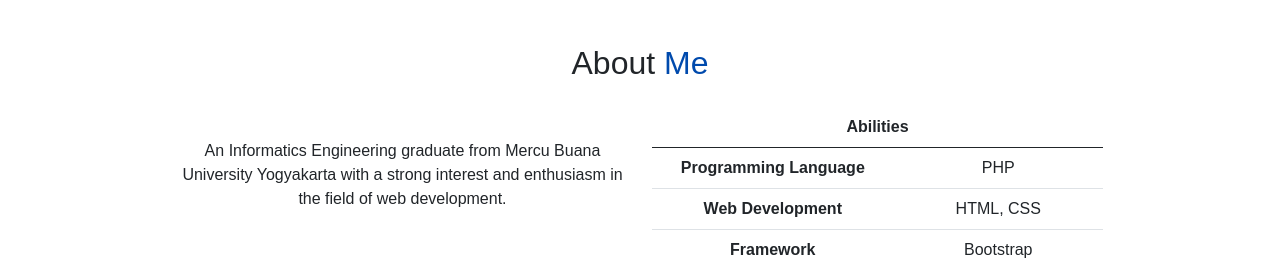
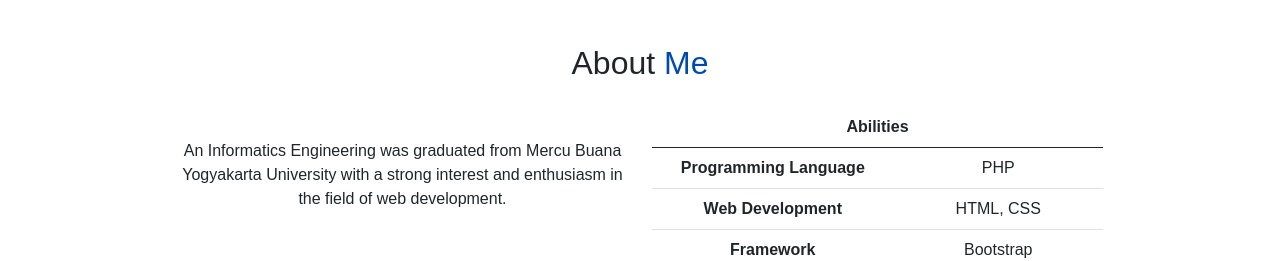
Before and after one commit to anugerahramadanii/portofolio-rama, a plain HTML site: page index.html in a window 1280 px wide. Shown: the part 1120-1381 px from the top of the page. Drawn offline with nearby package versions, Linux system fonts and the light colour scheme; a web font is replaced by a local one.

Commit message:
mengubah text text pada tag p di about section

```diff
--- a/index.html
+++ b/index.html
@@ -87,7 +87,7 @@
         </div>
         <div class="row justify-content-center fs-6 text-center">
           <div class="col-md-5">
-            <p>An Informatics Engineering graduate from Mercu Buana University Yogyakarta with a strong interest and enthusiasm in the field of web development.</p>
+            <p>An Informatics Engineering was graduated from Mercu Buana Yogyakarta University with a strong interest and enthusiasm in the field of web development.</p>
           </div>
           <div class="col-md-5">
             <table class="table table-hover">
```
